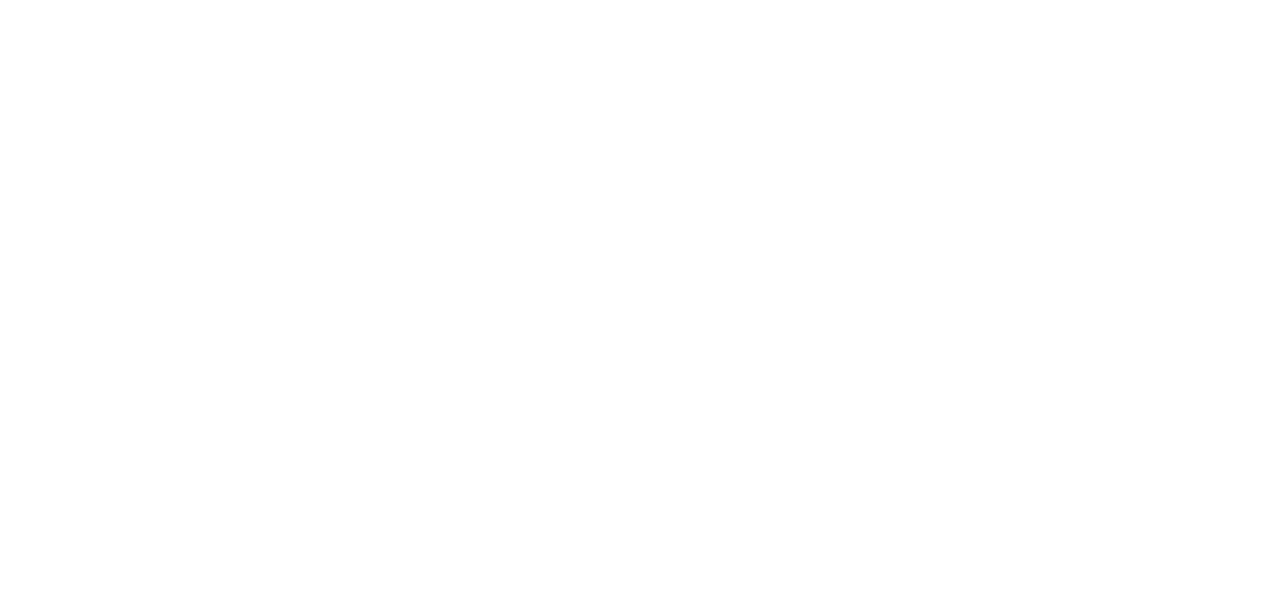
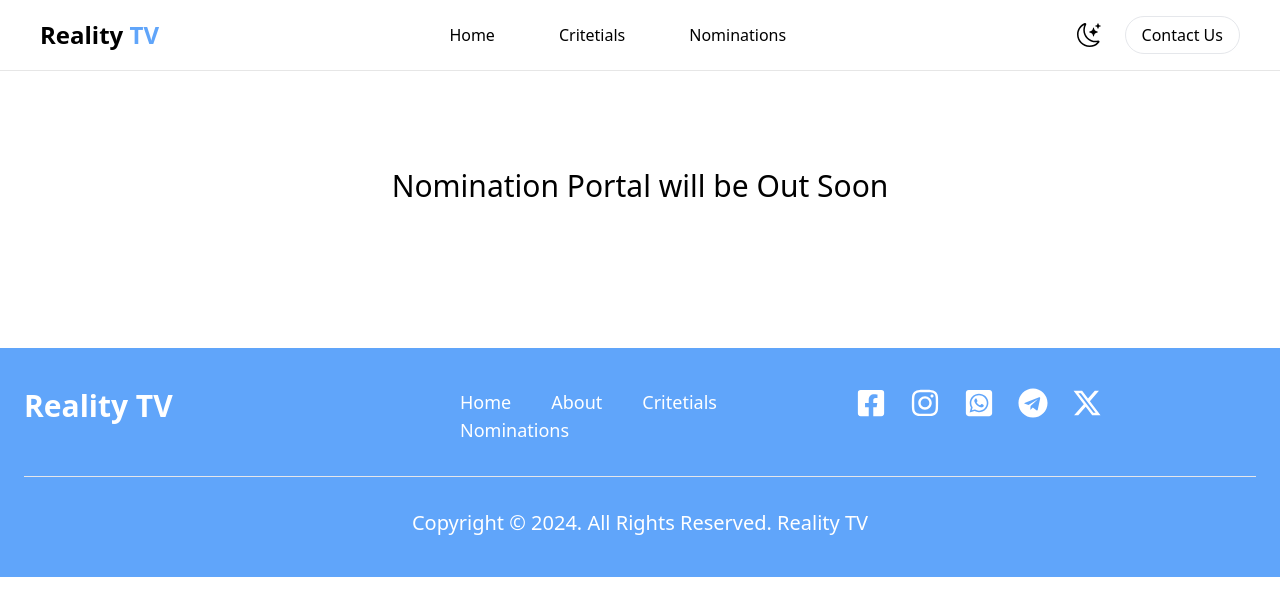
Before and after one commit to mulbahoplanojames/Reality_TV, a React (Vite) app: page /nominations in a window 1280 px wide. Before the commit this address had no page. Shown: the top 616 px of the page. Built offline with nearby package versions, Linux system fonts and the light colour scheme.

Commit message:
Working on the criterail Component and making some changes

```diff
--- a/src/App.jsx
+++ b/src/App.jsx
@@ -21,7 +21,7 @@ const App = () => {
           <Route path="/" element={<Layout />}>
             <Route index element={<Home />} />
             <Route path="/contact-us" element={<ContactUs />} />
-            {/* <Route path="/nominations" element={<Nomination />} /> */}
+            <Route path="/nominations" element={<Nomination />} />
 
             {/* // Criterials Pages */}
             <Route path="/criterials" element={<Criterial />} />
--- a/src/Pages/Nomination/Nomination.jsx
+++ b/src/Pages/Nomination/Nomination.jsx
@@ -4,10 +4,14 @@ const Nomination = () => {
   return (
     <>
       <div className="pt-32 px-3 ">
-        <FormfacadeEmbed
+        {/* <FormfacadeEmbed
           formFacadeURL="https://formfacade.com/include/108351829281762739211/form/1FAIpQLSe6iWzDKwaVqepE1vVclDnbq3yeUuKif1ApssksouRZ586X0Q/classic.js/?div=ff-compose"
           onSubmitForm={() => console.log("Form submitted")}
-        />
+        /> */}
+
+        <h1 className="text-center text-3xl py-5 md:pb-[9rem]">
+          Nomination Portal will be Out Soon
+        </h1>
       </div>
     </>
   );
```
